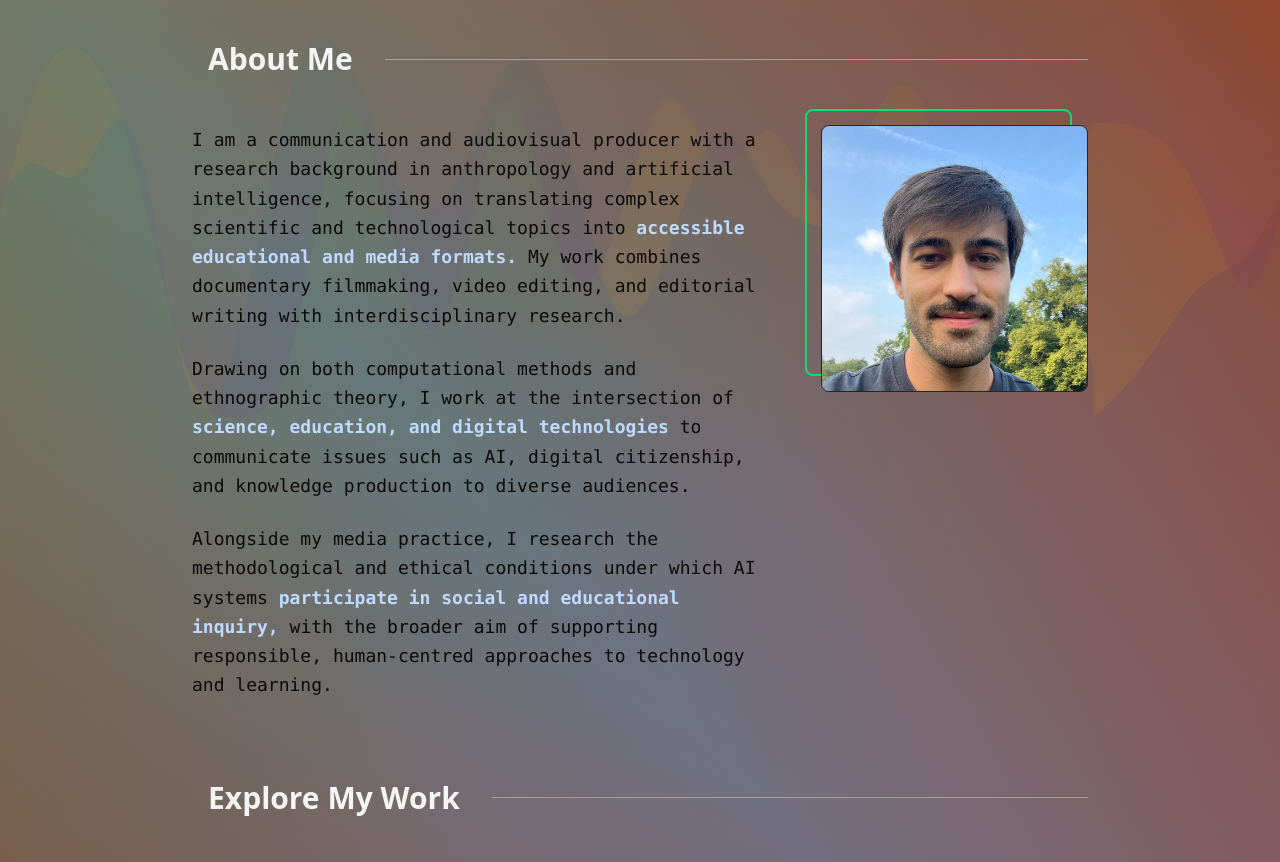
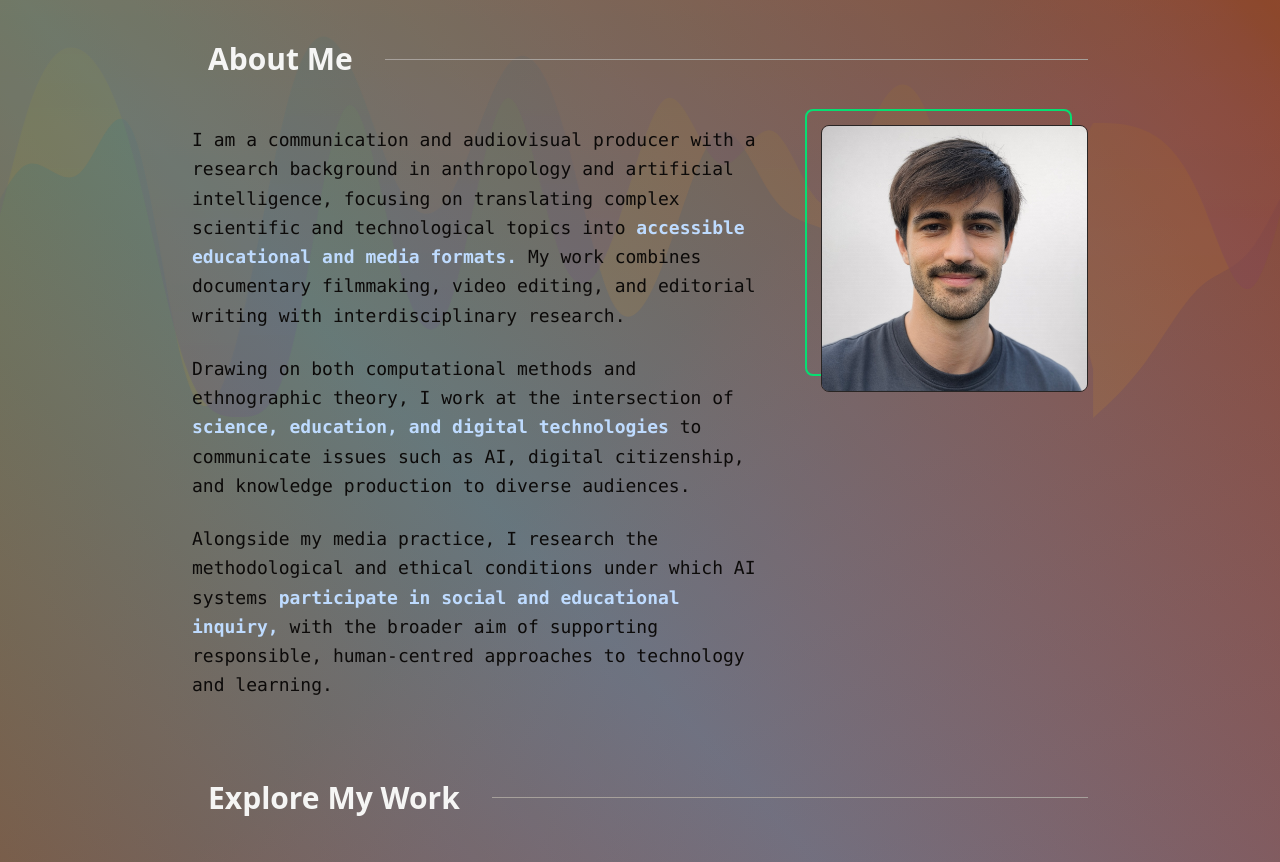
Before and after one commit to gurhan-camgoz/gurhan-camgoz.github.io, a React (Vite) app: page /anthro in a window 1280 px wide. Shown: the part 880-1742 px from the top of the page. Built offline with nearby package versions, Linux system fonts and the light colour scheme.

Commit message:
feat: update profile image to Image.jpg

```diff
--- a/src/components/anthro/About.tsx
+++ b/src/components/anthro/About.tsx
@@ -40,7 +40,7 @@ export const About: React.FC = () => {
             <div className="relative group">
               <div className="relative">
                 <img
-                  src="/Profile.jpeg"
+                  src="/Image.jpg"
                   alt="Gurhan Camgoz - Media researcher and audiovisual producer"
                   className="w-full aspect-square bg-gradient-to-br from-primary-500/20 to-primary-600/20 rounded-lg border border-primary-500/30 object-cover"
                 />
--- a/src/utils/constants.ts
+++ b/src/utils/constants.ts
@@ -9,7 +9,7 @@ export const personalInfo = {
     linkedin: "https://www.linkedin.com/in/g%C3%BCrhan-c-27bb3a113/",
     cv: "/CV-Gurhan-Camgoz.pdf"
   },
-  profileImage: "/Profile.jpeg"
+  profileImage: "/Image.jpg"
 };
 
 // Route-based navigation for Anthro multi-page structure
```
Also changed, not shown: public/Image.jpg (added), 3 other files (tests, documents, lock files or other folders).
